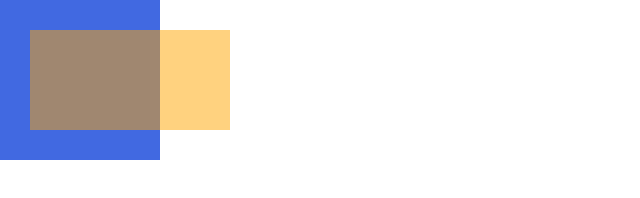
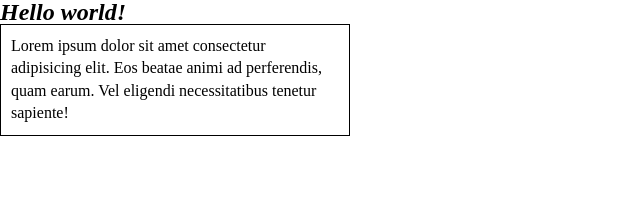
Before and after one commit to kkojae91/fastcampus_FE_package, a plain HTML site: page part01/ch8_CSS속성/index.html in a window 1280 px wide. Shown: the whole page, without its empty margins (0-640 px from the left). Drawn offline with nearby package versions, Linux system fonts and the light colour scheme.

Commit message:
css font

```diff
--- /dev/null
+++ b/part01/ch8_CSS속성/font.css
@@ -0,0 +1,72 @@
+/*
+* 글자의 크기
+font-size : 16px 기본값
+16px(기본값) : 기본 크기
+단위 : px, em, rem 등 단위로 지정
+아래는 잘 사용되지 않는다.
+% : 부모 요소의 폰트 크기에 대한 비율
+smallar 상위(부모) 요소보다 작은 크기
+larger 상위(부모) 요소보다 큰 크기
+xx-small ~ xx-large 가장 작은 크기 ~ 가장 큰 크기까지, 7단계의 크기를 지정
+
+* 글꼴 두께(가중치)
+font-weight : 700
+normal || 400(기본값) : 기본두께
+bold || 700 : 두껍게
+100~900 : 100단위의 9개, normal과 bold 이외 두께 숫자로 지정가능
+아래는 잘 사용되지 않는다.
+bolder : 상위(부모) 요소보다 더 두껍게
+lighter: 상위(부모) 요소보다 더 얇게
+
+* 글자의 기울기
+normal(기본값)
+font-style: italic(이텔릭체)
+
+* 한 줄의 높이, 행간과 유사
+line-height: 1.4;
+숫자 : 요소의 글꼴 크기의 배수로 지정
+단위 : px, em, rem 등의 단위로 지정
+아래는 잘 사용되지 않는다.
+normal(기본값) : 브라우저의 기본 정의를 사용
+% 요소의 글꼴 크기의 비율로 지정
+
+* 글꼴 서체 지정
+font-family : 글꼴1, "글꼴 2", ... 글꼴 계열(필수로 작성!);
+띄어쓰기 등 특수문자가 포함된 글꼴은 큰 따옴표로 묶어야 한다.
+글꼴 서체의 지정 개수는 제한이 없다.
+첫번째 작성한 글꼴을 사용할 수 없을 경우 두번째 세번째 시도하다 도저히 사용할 수 없을 때 마지막에 작성한 글꼴이 작성된다.
+serif 바탕체 계열
+sans-serif 고딕체 계열 (깔끔하게 정리되어 있는!!)
+아래는 잘 사용하지 않는다.
+monospace 고정너비(가로폭이 동등) 글꼴 계열
+cursive 필기체 계열
+fantasy 장식 글꼴 계열
+*/
+h1 {
+  font-size: 24px;
+  font-weight: 700;
+  font-style: italic;
+  font-family: serif;
+}
+
+p {
+  width: 350px;
+  padding: 10px;
+  border: 1px solid;
+  box-sizing: border-box;
+  line-height: 1.4;
+}
+
+/*
+* Q. 글자 기울기를 지정할 때 사용하는 속성과 값은?
+font-style: italic;
+
+* Q. 글자를 두껍게 지정할 때 사용하는 속성과 값은?
+font-weight: 700;
+
+* Q. 고딕체 계열을 의미하는 속성 값은?
+sans-serif;
+
+* Q. line-height 속성을 사용할 때 권장하는 단위는?
+line-height: 1.4; (배수)
+*/
--- a/part01/ch8_CSS속성/index.html
+++ b/part01/ch8_CSS속성/index.html
@@ -14,7 +14,8 @@
     <!-- <link rel="stylesheet" href="./box-sizing.css" /> -->
     <!-- <link rel="stylesheet" href="./overflow.css" /> -->
     <!-- <link rel="stylesheet" href="./display.css" /> -->
-    <link rel="stylesheet" href="./opacity.css" />
+    <!-- <link rel="stylesheet" href="./opacity.css" /> -->
+    <link rel="stylesheet" href="./font.css" />
   </head>
   <body>
     <!-- width, height -->
@@ -25,9 +26,9 @@
     </div> -->
 
     <!-- measure, overflow, opactiy -->
-    <div class="parent">
+    <!-- <div class="parent">
       <div class="child"></div>
-    </div>
+    </div> -->
 
     <!-- margin -->
     <!-- <div class="container">
@@ -51,5 +52,12 @@
 
     <!-- display -->
     <!-- <span>Hello World!</span> -->
+
+    <!-- font -->
+    <h1>Hello world!</h1>
+    <p>
+      Lorem ipsum dolor sit amet consectetur adipisicing elit. Eos beatae animi ad perferendis, quam earum. Vel eligendi necessitatibus
+      tenetur sapiente!
+    </p>
   </body>
 </html>
```
